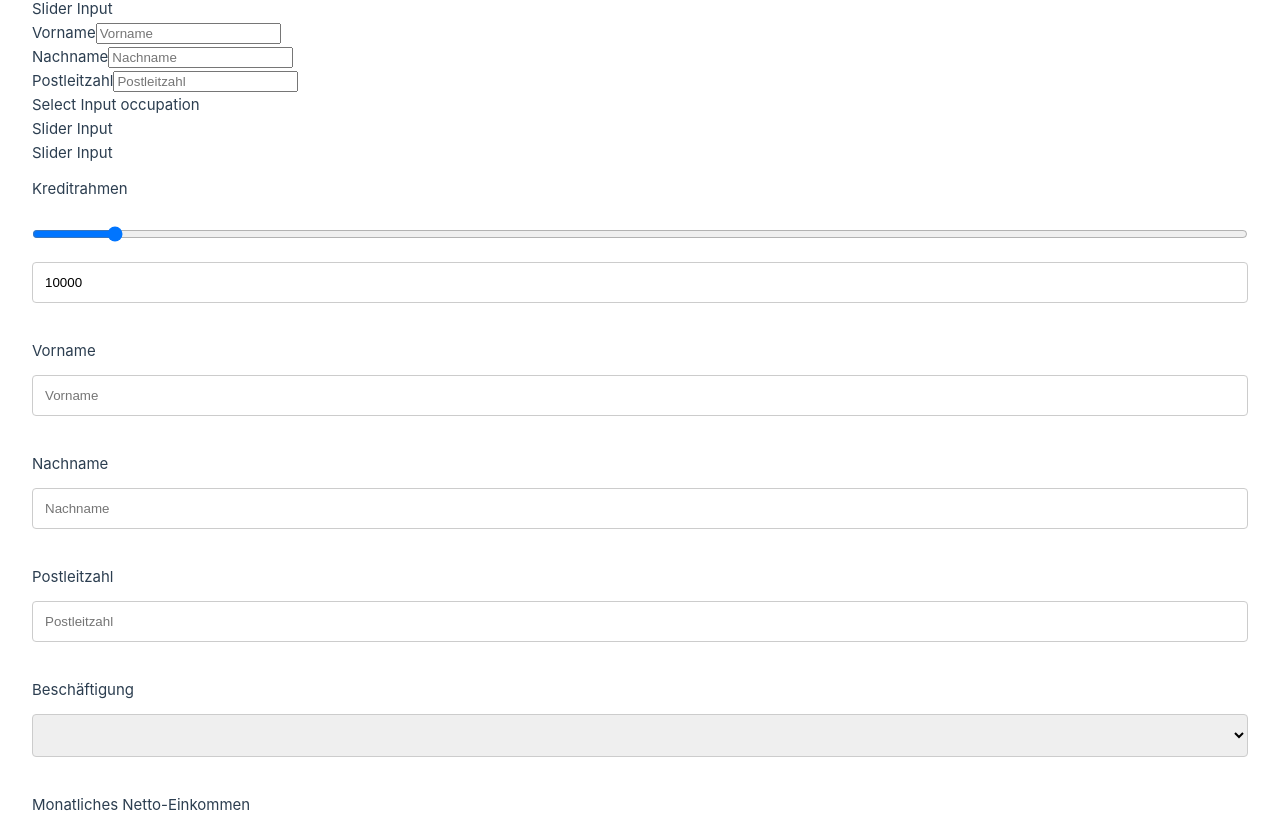
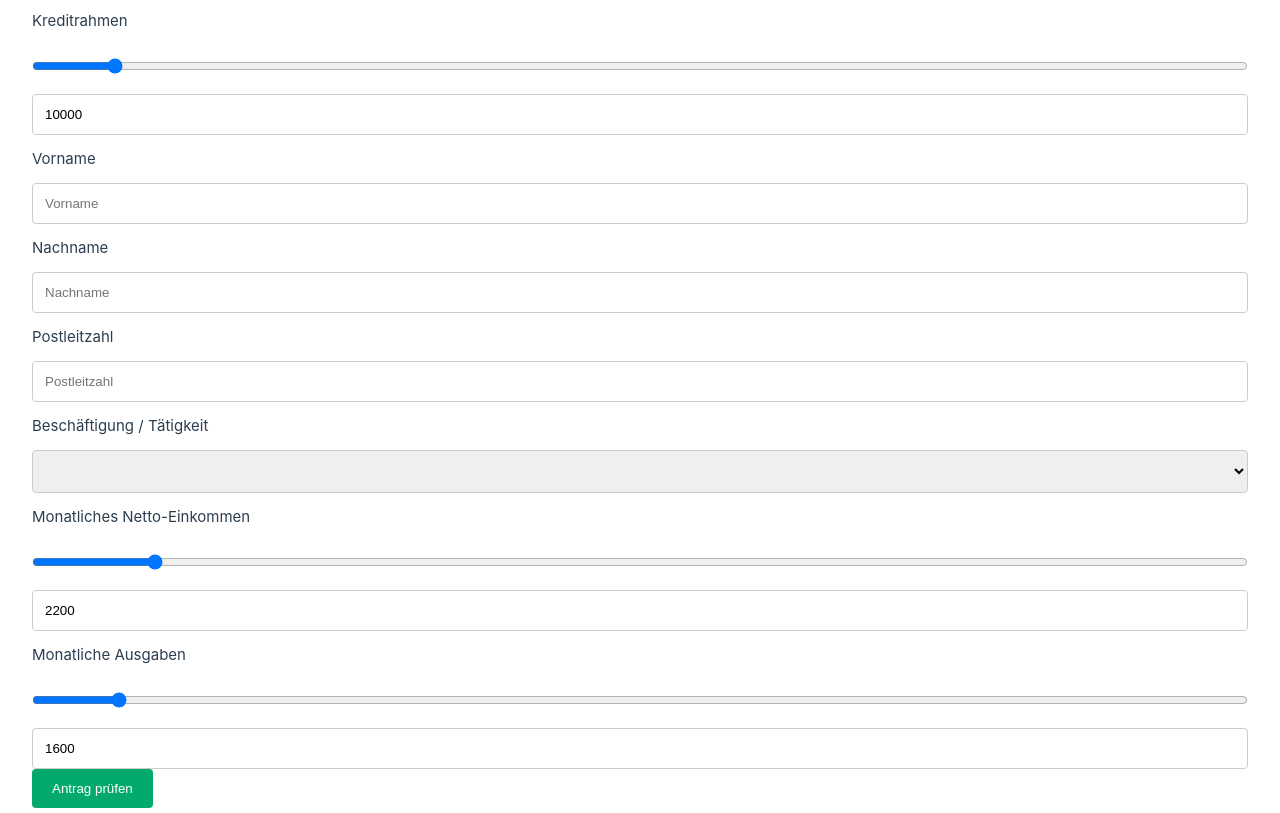
Before and after one commit to senacor/lpt-application-ui, a Vue app: page /form in a window 1280 px wide. Shown: the part 353-1166 px from the top of the page. Built offline with nearby package versions, Linux system fonts and the light colour scheme.

Commit message:
[Feature] extraction der Formularinhalte / Elemente in Kind-Komponenten

```diff
--- a/src/App.vue
+++ b/src/App.vue
@@ -11,7 +11,7 @@ import ErrorItem from '@/components/errors/error-item.vue'
 import apiClientService from '@/services/api-client.service';
 import CreditApplicationForm from '@/components/CreditApplicationForm.vue'
 
-const formData = ref<CreditApplicationRequest>({
+const creditApplicationForm = ref<CreditApplicationRequest>({
   creditAmount: 10_000,
   firstName: '',
   lastName: '',
@@ -23,26 +23,25 @@ const formData = ref<CreditApplicationRequest>({
 
 const errors = ref<Array<string>>([]);
 
-const validateRequest = () => {
-  // /api/credit-application
 
-  // unset list of errors
+const validateForm = (form: CreditApplicationRequest): Array<string> | null => {
   errors.value = [];
 
-  const formValues = { ...formData.value }
-
   const validation: ValidationResult<CreditApplicationRequest> =
-    creditApplicationRequestSchema.validate(formValues, { abortEarly: false })
+    creditApplicationRequestSchema.validate(form, { abortEarly: false })
 
   if (validation.error !== undefined) {
-    errors.value = validation.error.details.map<string>((item: ValidationErrorItem) => item.message);
+    const errorMessages = validation.error.details.map<string>((item: ValidationErrorItem) => item.message);
+    errors.value = errorMessages;
+    return errorMessages;
   }
 
-  // no error, post to backend
-  if (validation.error === undefined) {
-    apiClientService.submitCreditApplication(formValues)
-      // eslint-disable-next-line
-      .then((response: AxiosResponse<CreditDecision, any>) => {
+  return null;
+}
+
+const handleCreditDecision = (promise: Promise<AxiosResponse<CreditDecision, never>>) => {
+  promise
+    .then((response: AxiosResponse<CreditDecision, never>) => {
       const decisionResult: CreditDecisionResult = response.data.decision;
 
       switch (decisionResult) {
@@ -69,7 +68,22 @@ const validateRequest = () => {
     })
     .catch(error => {
       alert(error)
-      })
+    });
+};
+
+
+const validateRequest = () => {
+  const formValues: CreditApplicationForm = { ...creditApplicationForm.value }
+
+  debugger;
+
+  const validationResult: Array<string> | null = validateForm(formValues);
+
+  // no error, post to backend
+  if ((validationResult?.length ?? 0) <= 0) {
+    handleCreditDecision(
+      apiClientService.submitCreditApplication(formValues)
+    );
   }
 }
 </script>
@@ -77,7 +91,7 @@ const validateRequest = () => {
 <template>
   <header>
 
-    <h1>Der "ich möchte Dinge finanzieren" Kredit</h1>
+    <h1>Der "ich möchte Dinge finanzieren" Kredit 💰</h1>
 
     <a href="https://www.pexels.com/photo/a-man-online-shopping-6994300/" target="_blank">
       <img
@@ -88,26 +102,31 @@ const validateRequest = () => {
     </a>
   </header>
 
-  <CreditApplicationForm/>
+  <error-item v-for="error in errors" :key="error" :message="error"></error-item>
 
   <div class="wrapper">
 
-      <error-item v-for="error in errors" :key="error" :message="error"></error-item>
+    <form autocomplete="on" @submit.prevent="validateRequest">
 
-      <!--<div v-if="errors.length > 0">
-        <ul>
-          <li v-for="error in errors">{{error}}</li>
-        </ul>
-      </div>-->
+    <CreditApplicationForm
+      v-model="creditApplicationForm"
+    />
 
-
+      <!--<label for="firstName">Vorname</label>
+      <input
+        id="firstName"
+        data-test-id="firstName"
+        type="text"
+        autocomplete="given-name"
+        placeholder="Vorname"
+        aria-invalid="false"
+      />-->
 
       <!-- TODO - aria-attributes? -->
 
-      <form autocomplete="on" @submit.prevent="validateRequest">
 
         <!-- requested credit -->
-        <div>
+       <!-- <div>
           <label for="creditAmount">Kreditrahmen</label>
           <input
             id="creditAmount"
@@ -130,12 +149,10 @@ const validateRequest = () => {
             aria-invalid="false"
             aria-labelledby="creditAmount"
           />
-        </div>
-
-        <br />
+        </div>-->
 
         <!-- firstName -->
-        <div>
+        <!--<div>
           <label for="firstName">Vorname</label>
           <input
             id="firstName"
@@ -146,12 +163,10 @@ const validateRequest = () => {
             placeholder="Vorname"
             aria-invalid="false"
           />
-        </div>
-
-        <br />
+        </div>-->
 
         <!-- lastName -->
-        <div>
+        <!--<div>
           <label for="lastName">Nachname</label>
           <input
             id="lastName"
@@ -162,12 +177,10 @@ const validateRequest = () => {
             placeholder="Nachname"
             aria-invalid="false"
           />
-        </div>
-
-        <br />
+        </div>-->
 
         <!-- zipCode -->
-        <div>
+        <!--<div>
           <label for="zipCode">Postleitzahl</label>
           <input
             id="zipCode"
@@ -178,12 +191,10 @@ const validateRequest = () => {
             placeholder="Postleitzahl"
             aria-invalid="false"
           />
-        </div>
-
-        <br />
+        </div>-->
 
         <!-- occupation -->
-        <div>
+        <!--<div>
           <label for="occupation">Beschäftigung</label>
           <select
             id="occupation"
@@ -201,12 +212,10 @@ const validateRequest = () => {
               Informationstechnologie
             </option>
           </select>
-        </div>
-
-        <br />
+        </div>-->
 
         <!-- netIncome -->
-        <div>
+        <!--<div>
           <label for="monthlyNetIncome">Monatliches Netto-Einkommen</label>
           <input
             id="monthlyNetIncome"
@@ -228,12 +237,11 @@ const validateRequest = () => {
             step="50"
             aria-invalid="false"
           />
-        </div>
+        </div>-->
 
-        <br />
 
         <!-- expenses -->
-        <div>
+        <!--<div>
           <label for="monthlyExpenses">Monatliche Ausgaben</label>
           <input
             id="monthlyExpenses"
@@ -255,9 +263,7 @@ const validateRequest = () => {
             step="50"
             aria-invalid="false"
           />
-        </div>
-
-        <br /><br />
+        </div>-->
 
         <input
           id="submitButton"
@@ -300,7 +306,8 @@ input[type=submit] {
   border: none;
   border-radius: 4px;
   cursor: pointer;
-  float: right;
+  float: left;
+  margin-bottom: 2em;
 }
 
 input[type=submit]:hover {
--- a/src/components/CreditApplicationForm.vue
+++ b/src/components/CreditApplicationForm.vue
@@ -2,23 +2,39 @@
 import SelectInput from '@/components/form/select-input.vue'
 import TextInput from '@/components/form/text-input.vue'
 import SliderInput from '@/components/form/slider-input.vue'
+import { getOccupationsAsSelectValueArray } from '@/models/occupations.enum'
+import type { SelectValue } from '@/models/select-value.type'
+import type { CreditApplicationRequest } from '@/models/credit-application-request.type'
+
+const occupationOptions: Array<SelectValue> = getOccupationsAsSelectValueArray();
+const form: CreditApplicationRequest = defineModel();
 </script>
 
 <template>
   <!-- Kreditrahmen -->
-  <SliderInput msg="Test"></SliderInput>
+  <SliderInput
+    field-name="creditAmount"
+    display-name="Kreditrahmen"
+    v-model="form.creditAmount"
+    :min="5_000"
+    :max="100_000"
+    :step="1_000"
+    :validity="true"
+  ></SliderInput>
   <!-- Vorname -->
   <TextInput
-   field-name="vorname"
-   display-name="Vorname"
-   placeholder="Vorname"
-   auto-complete="given-name"
-   :validity="true"
+    field-name="vorname"
+    display-name="Vorname"
+    v-model="form.firstName"
+    placeholder="Vorname"
+    auto-complete="given-name"
+    :validity="true"
   ></TextInput>
   <!-- Nachname -->
   <TextInput
     field-name="nachname"
     display-name="Nachname"
+    v-model="form.lastName"
     placeholder="Nachname"
     auto-complete="family-name"
     :validity="true"
@@ -27,37 +43,42 @@ import SliderInput from '@/components/form/slider-input.vue'
   <TextInput
     field-name="zipCode"
     display-name="Postleitzahl"
+    v-model="form.zipCode"
     placeholder="Postleitzahl"
     auto-complete="postal-code"
     :validity="true"
   ></TextInput>
   <!-- Beschäftigung -->
   <SelectInput
-    select-id="occupation"
-    data-test-id="occupation"
-    form-key="occupation"
-    options="[]"
+    field-name="occupation"
+    display-name="Beschäftigung / Tätigkeit"
+    v-model="form.occupation"
+    :options="occupationOptions"
+    :validity="true"
   />
   <!-- Netto-Einkommen -->
-  <SliderInput msg="Lol"></SliderInput>
+  <SliderInput
+    field-name="monthlyNetIncome"
+    display-name="Monatliches Netto-Einkommen"
+    v-model="form.monthlyNetIncome"
+    :min="500"
+    :max="20_000"
+    :step="50"
+    :validity="true"
+  ></SliderInput>
   <!-- Monatliche Ausgaben -->
-  <SliderInput msg="Lol"></SliderInput>
+  <SliderInput
+    field-name="monthlyExpenses"
+    display-name="Monatliche Ausgaben"
+    v-model="form.monthlyExpenses"
+    :min="500"
+    :max="20_000"
+    :step="50"
+    :validity="true"
+  ></SliderInput>
 </template>
 
 <style scoped>
-  input[type=text], input[type=range], input[type=number], select, textarea {
-    width: 100%;
-    padding: 12px;
-    border: 1px solid #ccc;
-    border-radius: 4px;
-    resize: vertical;
-  }
-
-  label {
-    padding: 12px 12px 12px 0;
-    display: inline-block;
-  }
-
   input[type=submit] {
     background-color: #04AA6D;
     color: white;
--- a/src/components/form/select-input.vue
+++ b/src/components/form/select-input.vue
@@ -1,37 +1,45 @@
 <script setup lang="ts">
 import type { SelectValue } from '@/models/select-value.type'
 
+const model = defineModel();
+
 defineProps<{
-  selectId: string,
-  dataTestId: string,
-  formKey: string,
+  fieldName: string,
+  displayName: string,
   options: Array<SelectValue>,
+  validity: boolean,
 }>();
 
 </script>
 
 <template>
-  Select Input
-
-  {{selectId}}
-  <!--<select
-    id="occupation"
-    data-test-id="occupation"
-    v-model="formData.occupation"
-    aria-invalid="false"
-  >
-    <option value="null">keine Angabe</option>
-    <option value="Angestellter">Angestellter</option>
-    <option value="Selbstständiger">Selbstständiger</option>
-    <option value="Banken und Finanzdienstleistung">
-      Banken und Finanzdienstleistung
-    </option>
-    <option value="Informationsdienstleistung">
-      Informationstechnologie
-    </option>
-  </select>-->
+  <div>
+    <label :for="fieldName">{{displayName}}</label>
+    <select
+      :id="fieldName"
+      :data-test-id="fieldName"
+      :aria-invalid="validity"
+      v-model="model"
+    >
+      <option disabled="disabled" selected="selected">-- bitte auswählen --</option>
+      <template v-if="options.length > 0">
+        <option v-for="option in options" :key="option.value" :value="option.value">{{ option.label }}</option>
+      </template>
+    </select>
+  </div>
 </template>
 
 <style scoped>
+select {
+  width: 100%;
+  padding: 12px;
+  border: 1px solid #ccc;
+  border-radius: 4px;
+  resize: vertical;
+}
 
+label {
+  padding: 12px 12px 12px 0;
+  display: inline-block;
+}
 </style>
--- a/src/components/form/slider-input.vue
+++ b/src/components/form/slider-input.vue
@@ -1,16 +1,54 @@
 <script setup lang="ts">
 
+const model = defineModel();
+
 defineProps<{
-  msg: string
+  fieldName: string,
+  displayName: string,
+  min: number
+  max: number,
+  step: number,
+  validity: boolean,
 }>();
 </script>
 
 <template>
-  <div class="slider-input">
-    Slider Input
+  <div>
+    <label :for="fieldName">{{displayName}}</label>
+    <input
+      :id="fieldName"
+      :data-test-id="fieldName"
+      type="range"
+      :min="min"
+      :max="max"
+      :step="step"
+      v-model.number="model"
+      :aria-invalid="validity"
+    />
+    <input
+      :id="fieldName + 'Input'"
+      :data-test-id="fieldName + 'Input'"
+      type="number"
+      :min="min"
+      :max="max"
+      :step="step"
+      v-model.number="model"
+      :aria-invalid="validity"
+    />
   </div>
 </template>
 
 <style scoped>
+input[type=range], input[type=number] {
+  width: 100%;
+  padding: 12px;
+  border: 1px solid #ccc;
+  border-radius: 4px;
+  resize: vertical;
+}
 
+label {
+  padding: 12px 12px 12px 0;
+  display: inline-block;
+}
 </style>
--- a/src/components/form/text-input.vue
+++ b/src/components/form/text-input.vue
@@ -1,4 +1,6 @@
 <script setup lang="ts">
+const model = defineModel();
+
 defineProps<{
   fieldName: string,
   displayName: string,
@@ -9,8 +11,6 @@ defineProps<{
 </script>
 
 <template>
-
-  <!-- v-model="formData.lastName" -->
   <div>
     <label :for="fieldName">{{displayName}}</label>
     <input
@@ -20,10 +20,22 @@ defineProps<{
       :autocomplete="autoComplete"
       :placeholder="placeholder"
       :aria-invalid="validity"
+      v-model="model"
     />
   </div>
 </template>
 
 <style scoped>
+  input[type=text] {
+    width: 100%;
+    padding: 12px;
+    border: 1px solid #ccc;
+    border-radius: 4px;
+    resize: vertical;
+  }
 
+  label {
+    padding: 12px 12px 12px 0;
+    display: inline-block;
+  }
 </style>
--- a/src/models/credit-application-request.schema.ts
+++ b/src/models/credit-application-request.schema.ts
@@ -34,10 +34,9 @@ export const creditApplicationRequestSchema = Joi.object<CreditApplicationReques
   occupation: Joi
     .string()
     .valid(
-      Occupations.EMPLOYED,
-      Occupations.SELF_EMPLOYED,
-      Occupations.BANKING,
-      Occupations.INFORMATION_TECHNOLOGY,
+      ...Object
+        .entries(Occupations)
+        .map(([key, ]) => key),
     )
     .messages({
       'any.only': 'Bitte wählen Sie eine gültige Beschäftigung aus',
--- a/src/models/occupations.enum.ts
+++ b/src/models/occupations.enum.ts
@@ -1,6 +1,29 @@
-export const Occupations = {
-  EMPLOYED: 'Angestellter',
-  SELF_EMPLOYED: 'Selbstständig',
-  BANKING: 'Banken und Finanzdienstleistung',
-  INFORMATION_TECHNOLOGY: 'Informationstechnologie',
-};
+import type { SelectValue } from '@/models/select-value.type'
+
+export enum Occupations {
+  EMPLOYED = 'Angestellte/r',
+  WORKER = 'Arbeiter/in',
+  APPRENTICE = 'Auszubildende/r',
+  GOVERNMENT_OFFICIAL = 'Beamte/r',
+  FREELANCER = 'Freiberufler/in',
+  VOLUNTARY_MILITARY_SERVICE = 'Freiwillig Wehrdienstleistende/r',
+  VOLUNTARY_SOCIAL_YEAR = 'Freiwilliges Soziales Jahr',
+  MANAGING_PARTNER = 'Geschäftsführende/r Gesellschafter/in',
+  HOUSEWIFE = 'Hausfrau',
+  HOUSEMAN = 'Hausmann',
+  SENIOR_EXECUTIVE = 'Leitende/r Angestellte/r',
+  UNEMPLOYED = 'Ohne Beschäftigung',
+  PENSIONER = 'Pensionär/in',
+  RETIREE = 'Rentner/in',
+  SCHOOL_STUDENT = 'Schüler/in',
+  SELF_EMPLOYED = 'Sonstiger Selbständige/r',
+  OTHER = 'Sonstiges',
+  STUDENT = 'Student/in',
+}
+
+export const getOccupationsAsSelectValueArray = (): Array<SelectValue> => Object
+  .entries(Occupations)
+  .map(([key, value]): Array<SelectValue> => ({
+  label: value,
+  value: key,
+}))
```
Also changed, not shown: src/services/api-client.service.ts (+4 -4 lines), src/components/errors/error-container.vue (deleted). Lines whose indentation alone changed are shown as unchanged.
